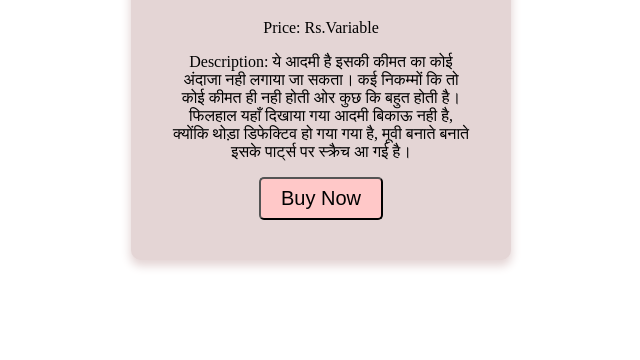
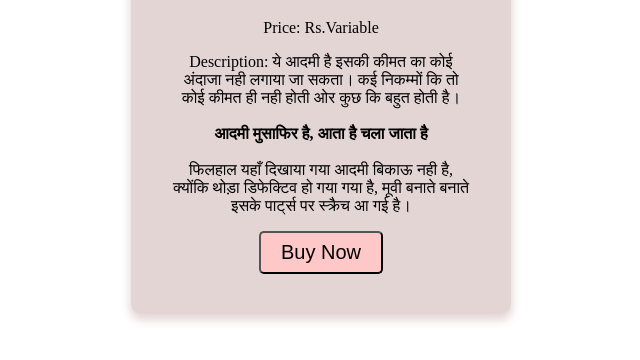
Before and after one commit to acciojob/pricing-card-tnwrvkrm, a website: page main.html in a window 1280 px wide. Shown: the part 338-698 px from the top of the page, without its empty margins (319-959 px from the left). Drawn offline with Linux system fonts and the light colour scheme.

Commit message:
created a submission

```diff
--- a/main.html
+++ b/main.html
@@ -15,7 +15,7 @@
 		<img src="https://i.ytimg.com/vi/5hBvhDhKm5Y/maxresdefault.jpg" alt="pogo">
 		<h1>Pricing Card</h1>
 		<p>Price: Rs.Variable</p>
-		<p>Description: ये आदमी है इसकी कीमत का कोई अंदाजा नही लगाया जा सकता। कई निकम्मों कि तो कोई कीमत ही नही होती ओर कुछ कि बहुत होती है।<br>
+		<p>Description: ये आदमी है इसकी कीमत का कोई अंदाजा नही लगाया जा सकता। कई निकम्मों कि तो कोई कीमत ही नही होती ओर कुछ कि बहुत होती है।<br><br><b>आदमी मुसाफिर है, आता है चला जाता है</b><br><br>
 		फिलहाल यहाँ दिखाया गया आदमी बिकाऊ नही है, क्योंकि थोड़ा डिफेक्टिव हो गया गया है, मूवी बनाते बनाते इसके पार्ट्स पर स्क्रैच आ गई है।</p>
 		<button>Buy Now</button>
 	</div>
```
